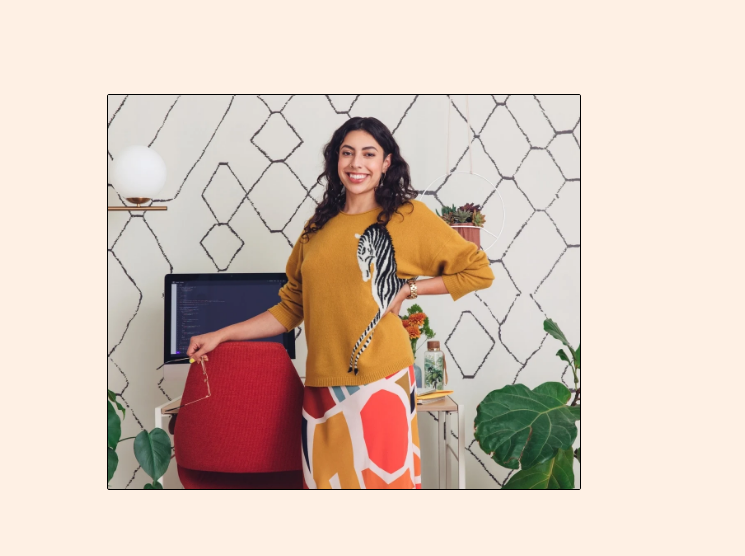
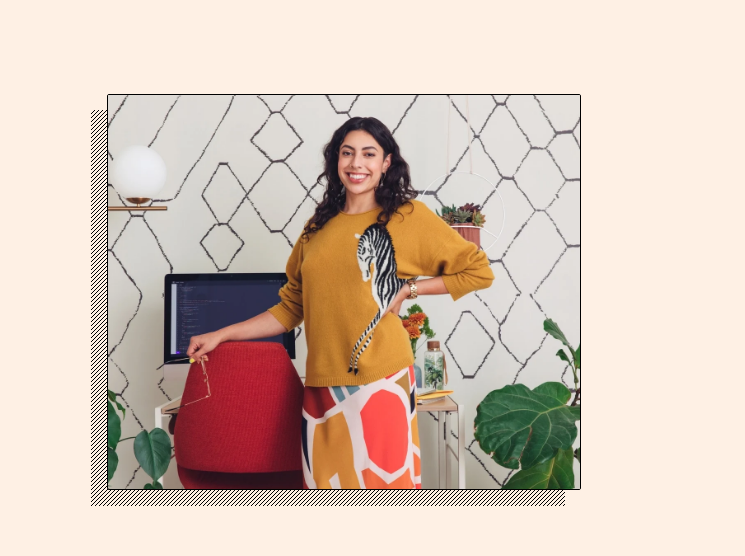
Before and after one commit to iHonu/HYF-Module-HTMLCSSGIT, a plain HTML site: page week2/index.html in a window 1280 px wide. Shown: the part 89-645 px from the top of the page, 0-745 px from the left. Drawn offline with nearby package versions, Linux system fonts and the light colour scheme; the site is published under a folder, as on GitHub Pages, so addresses that start at the root find nothing.

Commit message:
fixed image link

```diff
--- a/week2/style.css
+++ b/week2/style.css
@@ -372,7 +372,7 @@ svg:hover {
 }
 
 .svg-hero-container {
-  background-image: url(/img/1.svg);
+  background-image: url(./img/1.svg);
   position: absolute;
   width: 100%;
   height: 100%;
```
